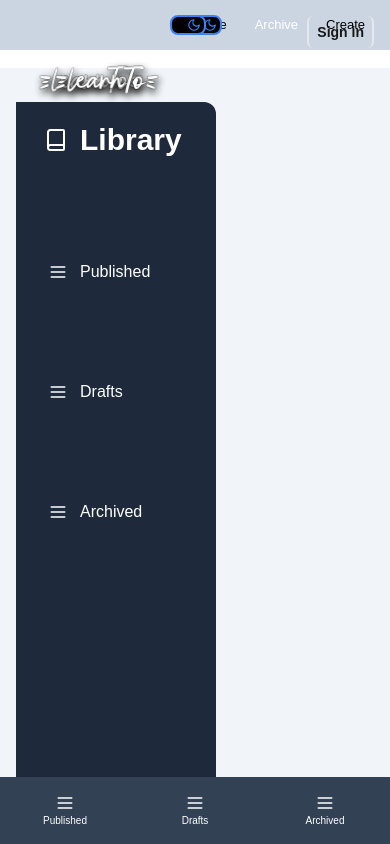
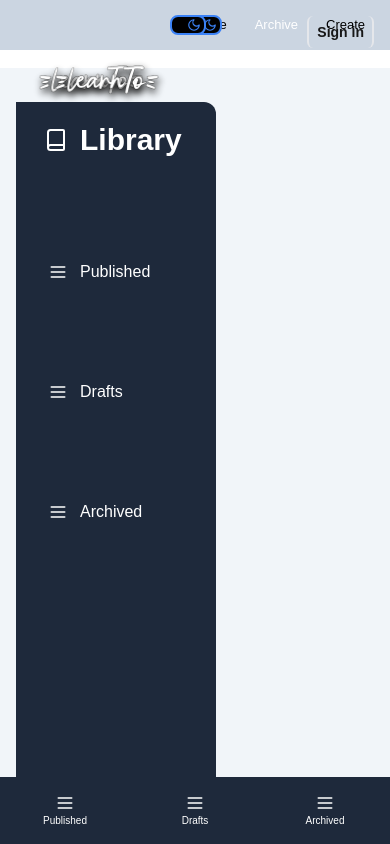
Before and after one commit to JoeyCollado/learnto, a Next.js app: page /pages/quizArchive in a window 390 px wide. Shown: the top 844 px of the page. Built offline with nearby package versions, Linux system fonts and the light colour scheme; no server answers.

Commit message:
Fix bottom bar color

```diff
--- a/app/components/Sidebar.tsx
+++ b/app/components/Sidebar.tsx
@@ -89,7 +89,7 @@ const Sidebar = () => {
       </div>
 
       {/* Bottom Horizontal Sidebar (for small screens) */}
-      <div className="fixed bottom-0 left-0 w-full bg-slate-700 text-white flex justify-around py-3 md:hidden text-[10px] z-50 ">
+      <div className="fixed bottom-0 left-0 w-full bg-slate-800 text-white flex justify-around py-3 md:hidden text-[10px] z-50 ">
         <Link
           href="/pages/quizArchive/published"
           className={`flex flex-col items-center rounded-md w-[59px] py-1 ${
```
